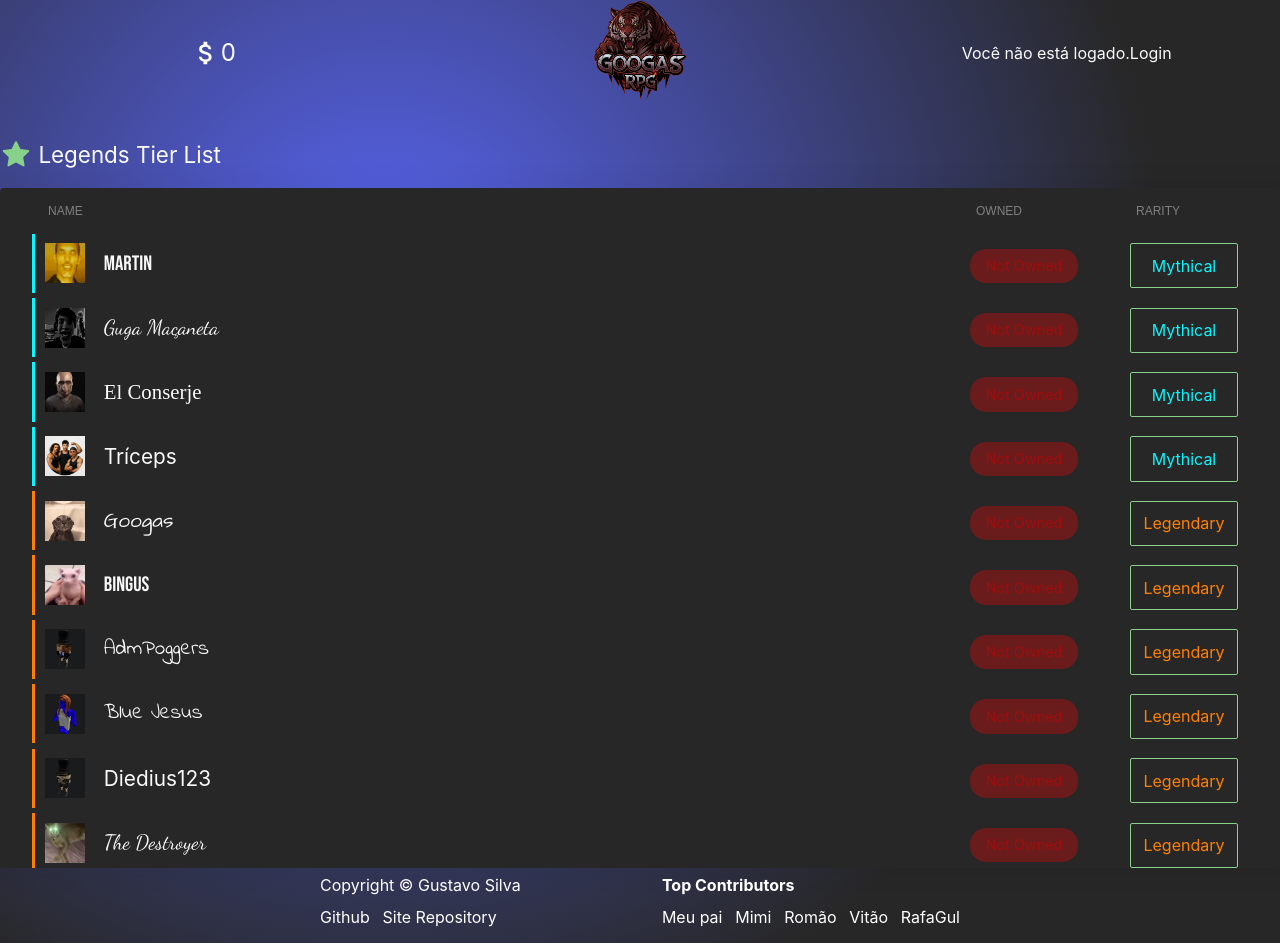
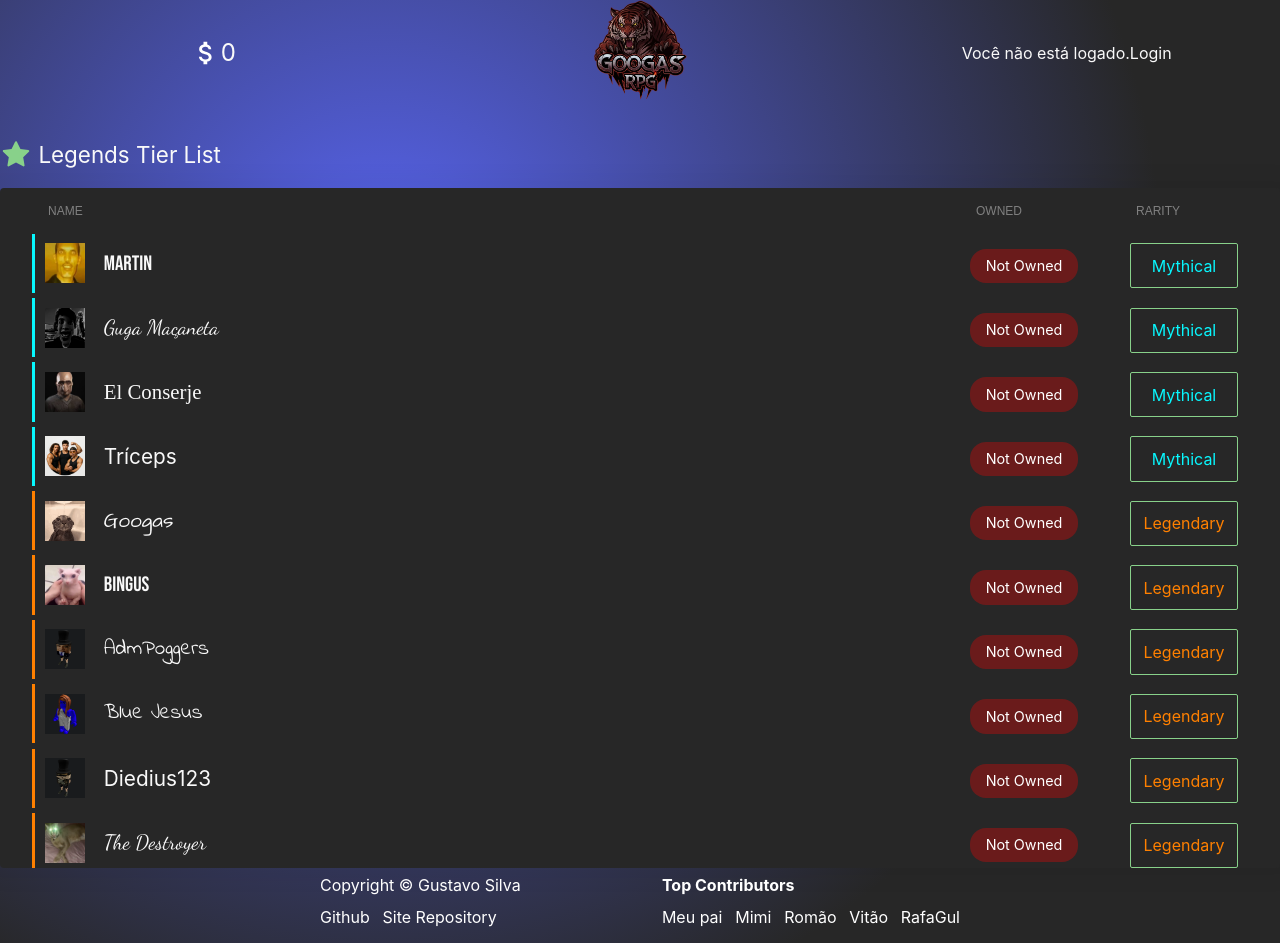
Before and after one commit to gustavo-zsilva/googas-rpg, a Next.js app: page /legends in a window 1280 px wide. Built offline with nearby package versions, Linux system fonts and the light colour scheme; no server answers; the database is empty; a web font is replaced by a local one.

Commit message:
Update LegendsList.module.css

```diff
--- a/src/styles/components/LegendsList.module.css
+++ b/src/styles/components/LegendsList.module.css
@@ -95,10 +95,10 @@
 
 .legendsListContainer .owned {
     background: rgba(79, 241, 79, 0.767);
-    color: rgb(0, 180, 0);
+    color: #FFF;
 }
 
 .legendsListContainer .notOwned {
     background: rgba(255, 0, 0, 0.308);
-    color: rgba(212, 0, 0, 0.5);
+    color: #FFF;
 }
```
